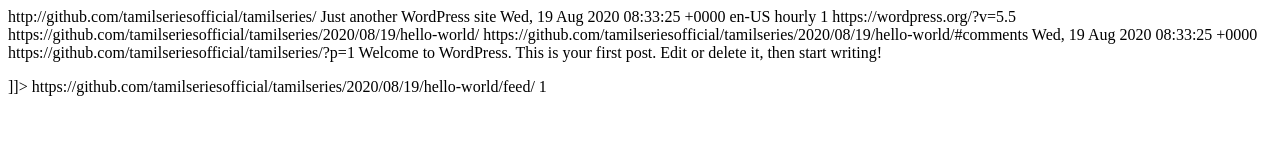
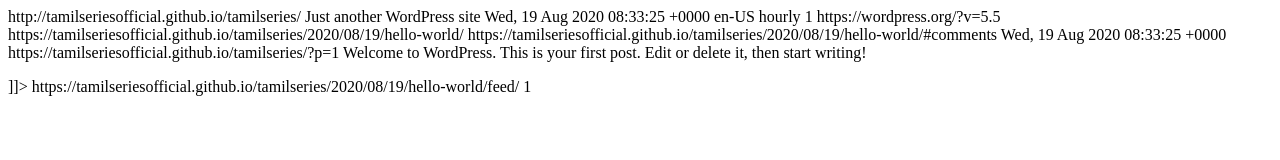
Before and after one commit to tamilseriesofficial/tamilseries, a plain HTML site: page feed/index.html in a window 1280 px wide. Drawn offline with Linux system fonts and the light colour scheme.

Commit message:
WP2Static UPDATE feed/index.html

```diff
--- a/feed/index.html
+++ b/feed/index.html
@@ -9,8 +9,8 @@
 
 <channel>
 	<title>Tamil Series</title>
-	<atom:link href="https://github.com/tamilseriesofficial/tamilseries/feed/" rel="self" type="application/rss+xml" />
-	<link>http://github.com/tamilseriesofficial/tamilseries/</link>
+	<atom:link href="https://tamilseriesofficial.github.io/tamilseries/feed/" rel="self" type="application/rss+xml" />
+	<link>http://tamilseriesofficial.github.io/tamilseries/</link>
 	<description>Just another WordPress site</description>
 	<lastBuildDate>Wed, 19 Aug 2020 08:33:25 +0000</lastBuildDate>
 	<language>en-US</language>
@@ -21,20 +21,20 @@
 	<generator>https://wordpress.org/?v=5.5</generator>
 	<item>
 		<title>Hello world!</title>
-		<link>https://github.com/tamilseriesofficial/tamilseries/2020/08/19/hello-world/</link>
-					<comments>https://github.com/tamilseriesofficial/tamilseries/2020/08/19/hello-world/#comments</comments>
+		<link>https://tamilseriesofficial.github.io/tamilseries/2020/08/19/hello-world/</link>
+					<comments>https://tamilseriesofficial.github.io/tamilseries/2020/08/19/hello-world/#comments</comments>
 
 		<dc:creator><![CDATA[tamilseriesofficial]]></dc:creator>
 		<pubDate>Wed, 19 Aug 2020 08:33:25 +0000</pubDate>
 				<category><![CDATA[Uncategorized]]></category>
-		<guid isPermaLink="false">https://github.com/tamilseriesofficial/tamilseries/?p=1</guid>
+		<guid isPermaLink="false">https://tamilseriesofficial.github.io/tamilseries/?p=1</guid>
 
 					<description><![CDATA[Welcome to WordPress. This is your first post. Edit or delete it, then start writing!]]></description>
 										<content:encoded><![CDATA[
 <p>Welcome to WordPress. This is your first post. Edit or delete it, then start writing!</p>
 ]]></content:encoded>
 
-					<wfw:commentRss>https://github.com/tamilseriesofficial/tamilseries/2020/08/19/hello-world/feed/</wfw:commentRss>
+					<wfw:commentRss>https://tamilseriesofficial.github.io/tamilseries/2020/08/19/hello-world/feed/</wfw:commentRss>
 			<slash:comments>1</slash:comments>
 
 
```
